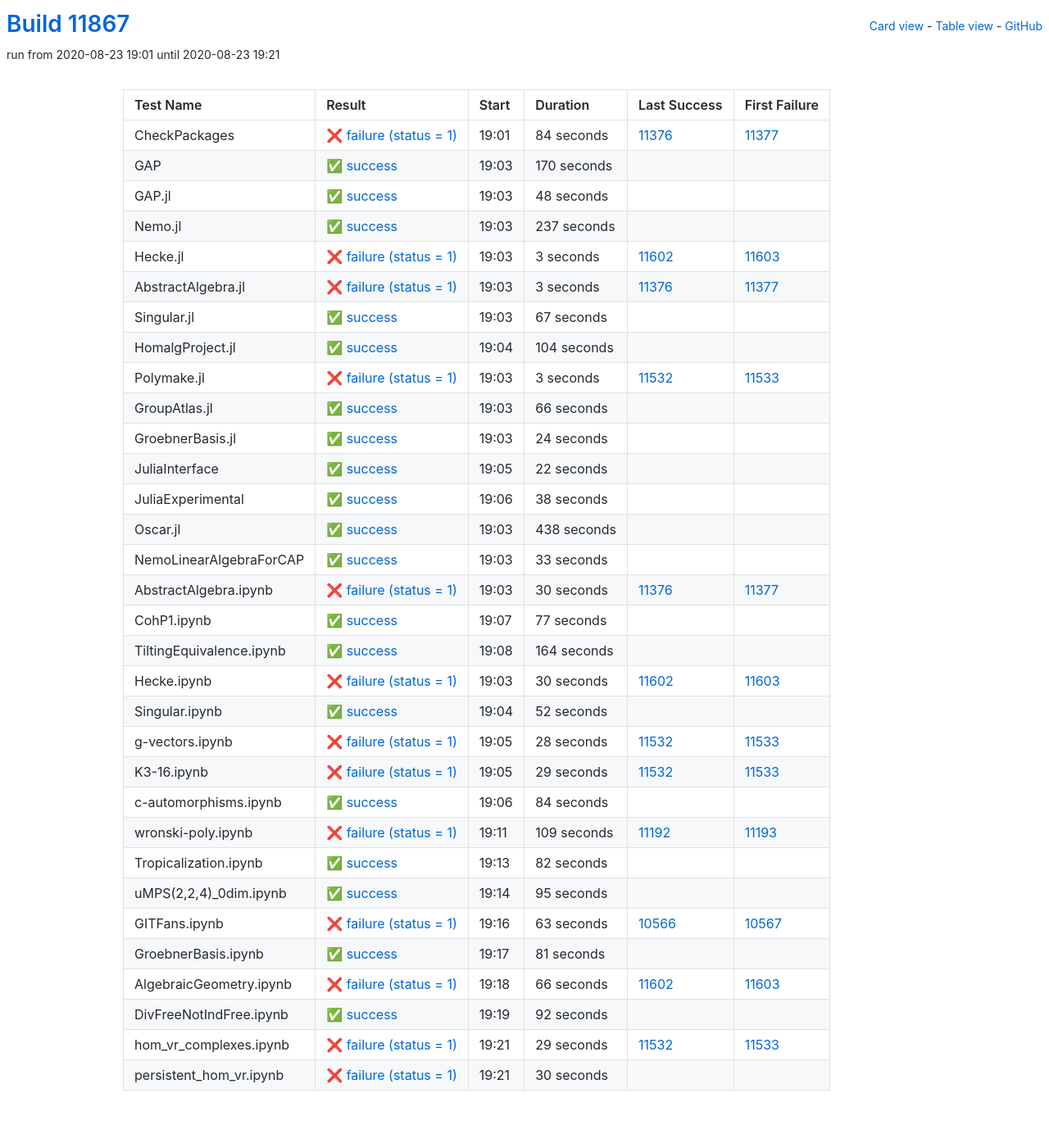
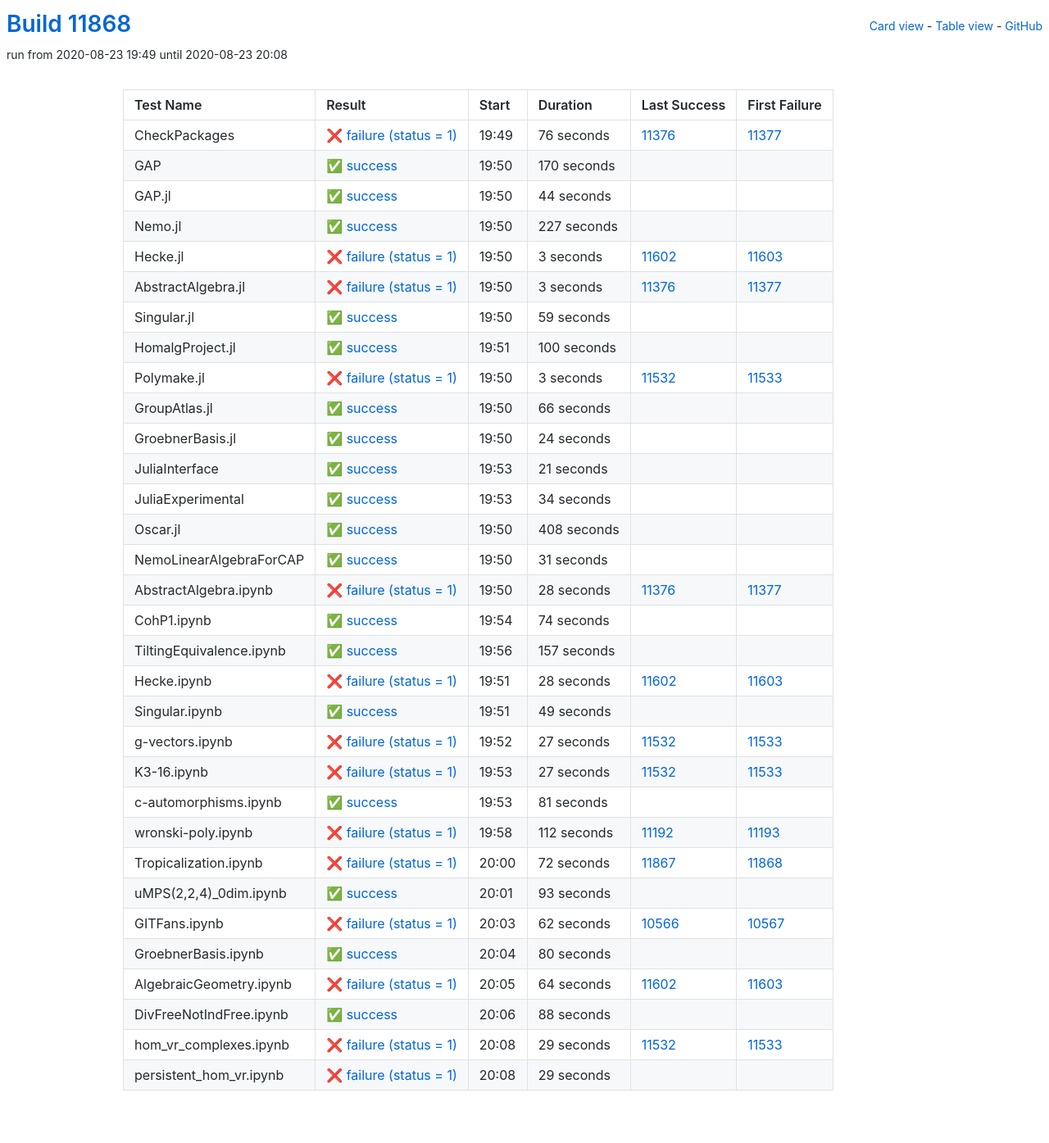
Before and after one commit to oscar-system/oscar-ci-status, a Jekyll site: the page built from table.html, in a window 1280 px wide. Shown: the whole page at 82% size. Built offline with Jekyll 4.4.1, drawn with Linux system fonts in a browser that asks for light colours.

Commit message:
Build #11868

```diff
--- a/_data/ci.yml
+++ b/_data/ci.yml
@@ -1,6 +1,6 @@
 ---
-build: 11867
-build_url: https://oscarci.mathematik.uni-kl.de/job/oscar/11867/
+build: 11868
+build_url: https://oscarci.mathematik.uni-kl.de/job/oscar/11868/
 job: oscar
 organization: oscar-system
 repo: oscar-ci-status
@@ -8,20 +8,20 @@
 tests:
 - name: CheckPackages
   id: checkpackages
-  log: https://oscarci.mathematik.uni-kl.de/job/oscar/11867/artifact/logs/build-11867/CheckPackages.log
-  start: 2020-08-23 19:01
+  log: https://oscarci.mathematik.uni-kl.de/job/oscar/11868/artifact/logs/build-11868/CheckPackages.log
+  start: 2020-08-23 19:49
   success: false
   exitcode: 1
   status: failure
-  duration: 84
+  duration: 76
   last_success: 11376
   last_success_url: https://oscarci.mathematik.uni-kl.de/job/oscar/11376/
   first_failure: 11377
   first_failure_url: https://oscarci.mathematik.uni-kl.de/job/oscar/11377/
 - name: GAP
   id: gap
-  log: https://oscarci.mathematik.uni-kl.de/job/oscar/11867/artifact/logs/build-11867/GAP.log
-  start: 2020-08-23 19:03
+  log: https://oscarci.mathematik.uni-kl.de/job/oscar/11868/artifact/logs/build-11868/GAP.log
+  start: 2020-08-23 19:50
   success: true
   exitcode: 0
   status: success
@@ -32,32 +32,32 @@
   first_failure_url:
 - name: GAP.jl
   id: gap-jl
-  log: https://oscarci.mathematik.uni-kl.de/job/oscar/11867/artifact/logs/build-11867/GAP.jl.log
-  start: 2020-08-23 19:03
+  log: https://oscarci.mathematik.uni-kl.de/job/oscar/11868/artifact/logs/build-11868/GAP.jl.log
+  start: 2020-08-23 19:50
   success: true
   exitcode: 0
   status: success
-  duration: 48
+  duration: 44
   last_success: false
   last_success_url:
   first_failure: false
   first_failure_url:
 - name: Nemo.jl
   id: nemo-jl
-  log: https://oscarci.mathematik.uni-kl.de/job/oscar/11867/artifact/logs/build-11867/Nemo.jl.log
-  start: 2020-08-23 19:03
+  log: https://oscarci.mathematik.uni-kl.de/job/oscar/11868/artifact/logs/build-11868/Nemo.jl.log
+  start: 2020-08-23 19:50
   success: true
   exitcode: 0
   status: success
-  duration: 237
+  duration: 227
   last_success: false
   last_success_url:
   first_failure: false
   first_failure_url:
 - name: Hecke.jl
   id: hecke-jl
-  log: https://oscarci.mathematik.uni-kl.de/job/oscar/11867/artifact/logs/build-11867/Hecke.jl.log
-  start: 2020-08-23 19:03
+  log: https://oscarci.mathematik.uni-kl.de/job/oscar/11868/artifact/logs/build-11868/Hecke.jl.log
+  start: 2020-08-23 19:50
   success: false
   exitcode: 1
   status: failure
@@ -68,8 +68,8 @@
   first_failure_url: https://oscarci.mathematik.uni-kl.de/job/oscar/11603/
 - name: AbstractAlgebra.jl
   id: abstractalgebra-jl
-  log: https://oscarci.mathematik.uni-kl.de/job/oscar/11867/artifact/logs/build-11867/AbstractAlgebra.jl.log
-  start: 2020-08-23 19:03
+  log: https://oscarci.mathematik.uni-kl.de/job/oscar/11868/artifact/logs/build-11868/AbstractAlgebra.jl.log
+  start: 2020-08-23 19:50
   success: false
   exitcode: 1
   status: failure
@@ -80,32 +80,32 @@
   first_failure_url: https://oscarci.mathematik.uni-kl.de/job/oscar/11377/
 - name: Singular.jl
   id: singular-jl
-  log: https://oscarci.mathematik.uni-kl.de/job/oscar/11867/artifact/logs/build-11867/Singular.jl.log
-  start: 2020-08-23 19:03
+  log: https://oscarci.mathematik.uni-kl.de/job/oscar/11868/artifact/logs/build-11868/Singular.jl.log
+  start: 2020-08-23 19:50
   success: true
   exitcode: 0
   status: success
-  duration: 67
+  duration: 59
   last_success: false
   last_success_url:
   first_failure: false
   first_failure_url:
 - name: HomalgProject.jl
   id: homalgproject-jl
-  log: https://oscarci.mathematik.uni-kl.de/job/oscar/11867/artifact/logs/build-11867/HomalgProject.jl.log
-  start: 2020-08-23 19:04
+  log: https://oscarci.mathematik.uni-kl.de/job/oscar/11868/artifact/logs/build-11868/HomalgProject.jl.log
+  start: 2020-08-23 19:51
   success: true
   exitcode: 0
   status: success
-  duration: 104
+  duration: 100
   last_success: false
   last_success_url:
   first_failure: false
   first_failure_url:
 - name: Polymake.jl
   id: polymake-jl
-  log: https://oscarci.mathematik.uni-kl.de/job/oscar/11867/artifact/logs/build-11867/Polymake.jl.log
-  start: 2020-08-23 19:03
+  log: https://oscarci.mathematik.uni-kl.de/job/oscar/11868/artifact/logs/build-11868/Polymake.jl.log
+  start: 2020-08-23 19:50
   success: false
   exitcode: 1
   status: failure
@@ -116,8 +116,8 @@
   first_failure_url: https://oscarci.mathematik.uni-kl.de/job/oscar/11533/
 - name: GroupAtlas.jl
   id: groupatlas-jl
-  log: https://oscarci.mathematik.uni-kl.de/job/oscar/11867/artifact/logs/build-11867/GroupAtlas.jl.log
-  start: 2020-08-23 19:03
+  log: https://oscarci.mathematik.uni-kl.de/job/oscar/11868/artifact/logs/build-11868/GroupAtlas.jl.log
+  start: 2020-08-23 19:50
   success: true
   exitcode: 0
   status: success
@@ -128,8 +128,8 @@
   first_failure_url:
 - name: GroebnerBasis.jl
   id: groebnerbasis-jl
-  log: https://oscarci.mathematik.uni-kl.de/job/oscar/11867/artifact/logs/build-11867/GroebnerBasis.jl.log
-  start: 2020-08-23 19:03
+  log: https://oscarci.mathematik.uni-kl.de/job/oscar/11868/artifact/logs/build-11868/GroebnerBasis.jl.log
+  start: 2020-08-23 19:50
   success: true
   exitcode: 0
   status: success
@@ -140,200 +140,140 @@
   first_failure_url:
 - name: JuliaInterface
   id: juliainterface
-  log: https://oscarci.mathematik.uni-kl.de/job/oscar/11867/artifact/logs/build-11867/JuliaInterface.log
-  start: 2020-08-23 19:05
+  log: https://oscarci.mathematik.uni-kl.de/job/oscar/11868/artifact/logs/build-11868/JuliaInterface.log
+  start: 2020-08-23 19:53
   success: true
   exitcode: 0
   status: success
-  duration: 22
+  duration: 21
   last_success: false
   last_success_url:
   first_failure: false
   first_failure_url:
 - name: JuliaExperimental
   id: juliaexperimental
-  log: https://oscarci.mathematik.uni-kl.de/job/oscar/11867/artifact/logs/build-11867/JuliaExperimental.log
-  start: 2020-08-23 19:06
+  log: https://oscarci.mathematik.uni-kl.de/job/oscar/11868/artifact/logs/build-11868/JuliaExperimental.log
+  start: 2020-08-23 19:53
   success: true
   exitcode: 0
   status: success
-  duration: 38
+  duration: 34
   last_success: false
   last_success_url:
   first_failure: false
   first_failure_url:
 - name: Oscar.jl
   id: oscar-jl
-  log: https://oscarci.mathematik.uni-kl.de/job/oscar/11867/artifact/logs/build-11867/Oscar.jl.log
-  start: 2020-08-23 19:03
+  log: https://oscarci.mathematik.uni-kl.de/job/oscar/11868/artifact/logs/build-11868/Oscar.jl.log
+  start: 2020-08-23 19:50
   success: true
   exitcode: 0
   status: success
-  duration: 438
+  duration: 408
   last_success: false
   last_success_url:
   first_failure: false
   first_failure_url:
 - name: NemoLinearAlgebraForCAP
   id: nemolinearalgebraforcap
-  log: https://oscarci.mathematik.uni-kl.de/job/oscar/11867/artifact/logs/build-11867/NemoLinearAlgebraForCAP.log
-  start: 2020-08-23 19:03
+  log: https://oscarci.mathematik.uni-kl.de/job/oscar/11868/artifact/logs/build-11868/NemoLinearAlgebraForCAP.log
+  start: 2020-08-23 19:50
   success: true
   exitcode: 0
   status: success
-  duration: 33
+  duration: 31
   last_success: false
   last_success_url:
   first_failure: false
   first_failure_url:
 - name: AbstractAlgebra.ipynb
   id: abstractalgebra-ipynb
-  log: https://oscarci.mathematik.uni-kl.de/job/oscar/11867/artifact/logs/build-11867/AbstractAlgebra.ipynb.log
-  start: 2020-08-23 19:03
+  log: https://oscarci.mathematik.uni-kl.de/job/oscar/11868/artifact/logs/build-11868/AbstractAlgebra.ipynb.log
+  start: 2020-08-23 19:50
   success: false
   exitcode: 1
   status: failure
-  duration: 30
+  duration: 28
   last_success: 11376
   last_success_url: https://oscarci.mathematik.uni-kl.de/job/oscar/11376/
   first_failure: 11377
   first_failure_url: https://oscarci.mathematik.uni-kl.de/job/oscar/11377/
 - name: CohP1.ipynb
   id: cohp1-ipynb
-  log: https://oscarci.mathematik.uni-kl.de/job/oscar/11867/artifact/logs/build-11867/CohP1.ipynb.log
-  start: 2020-08-23 19:07
+  log: https://oscarci.mathematik.uni-kl.de/job/oscar/11868/artifact/logs/build-11868/CohP1.ipynb.log
+  start: 2020-08-23 19:54
   success: true
   exitcode: 0
   status: success
-  duration: 77
+  duration: 74
   last_success: false
   last_success_url:
   first_failure: false
   first_failure_url:
 - name: TiltingEquivalence.ipynb
   id: tiltingequivalence-ipynb
-  log: https://oscarci.mathematik.uni-kl.de/job/oscar/11867/artifact/logs/build-11867/TiltingEquivalence.ipynb.log
-  start: 2020-08-23 19:08
+  log: https://oscarci.mathematik.uni-kl.de/job/oscar/11868/artifact/logs/build-11868/TiltingEquivalence.ipynb.log
+  start: 2020-08-23 19:56
   success: true
   exitcode: 0
   status: success
-  duration: 164
+  duration: 157
   last_success: false
   last_success_url:
   first_failure: false
   first_failure_url:
 - name: Hecke.ipynb
   id: hecke-ipynb
-  log: https://oscarci.mathematik.uni-kl.de/job/oscar/11867/artifact/logs/build-11867/Hecke.ipynb.log
-  start: 2020-08-23 19:03
+  log: https://oscarci.mathematik.uni-kl.de/job/oscar/11868/artifact/logs/build-11868/Hecke.ipynb.log
+  start: 2020-08-23 19:51
   success: false
   exitcode: 1
   status: failure
-  duration: 30
+  duration: 28
   last_success: 11602
   last_success_url: https://oscarci.mathematik.uni-kl.de/job/oscar/11602/
   first_failure: 11603
   first_failure_url: https://oscarci.mathematik.uni-kl.de/job/oscar/11603/
 - name: Singular.ipynb
   id: singular-ipynb
-  log: https://oscarci.mathematik.uni-kl.de/job/oscar/11867/artifact/logs/build-11867/Singular.ipynb.log
-  start: 2020-08-23 19:04
+  log: https://oscarci.mathematik.uni-kl.de/job/oscar/11868/artifact/logs/build-11868/Singular.ipynb.log
+  start: 2020-08-23 19:51
   success: true
   exitcode: 0
   status: success
-  duration: 52
+  duration: 49
   last_success: false
   last_success_url:
   first_failure: false
   first_failure_url:
 - name: g-vectors.ipynb
   id: g-vectors-ipynb
-  log: https://oscarci.mathematik.uni-kl.de/job/oscar/11867/artifact/logs/build-11867/g-vectors.ipynb.log
-  start: 2020-08-23 19:05
+  log: https://oscarci.mathematik.uni-kl.de/job/oscar/11868/artifact/logs/build-11868/g-vectors.ipynb.log
+  start: 2020-08-23 19:52
   success: false
   exitcode: 1
   status: failure
-  duration: 28
+  duration: 27
   last_success: 11532
   last_success_url: https://oscarci.mathematik.uni-kl.de/job/oscar/11532/
   first_failure: 11533
   first_failure_url: https://oscarci.mathematik.uni-kl.de/job/oscar/11533/
 - name: K3-16.ipynb
   id: k3-16-ipynb
-  log: https://oscarci.mathematik.uni-kl.de/job/oscar/11867/artifact/logs/build-11867/K3-16.ipynb.log
-  start: 2020-08-23 19:05
+  log: https://oscarci.mathematik.uni-kl.de/job/oscar/11868/artifact/logs/build-11868/K3-16.ipynb.log
+  start: 2020-08-23 19:53
   success: false
   exitcode: 1
   status: failure
-  duration: 29
+  duration: 27
   last_success: 11532
   last_success_url: https://oscarci.mathematik.uni-kl.de/job/oscar/11532/
   first_failure: 11533
   first_failure_url: https://oscarci.mathematik.uni-kl.de/job/oscar/11533/
 - name: c-automorphisms.ipynb
   id: c-automorphisms-ipynb
-  log: https://oscarci.mathematik.uni-kl.de/job/oscar/11867/artifact/logs/build-11867/c-automorphisms.ipynb.log
-  start: 2020-08-23 19:06
-  success: true
-  exitcode: 0
-  status: success
-  duration: 84
-  last_success: false
-  last_success_url:
-  first_failure: false
-  first_failure_url:
-- name: wronski-poly.ipynb
-  id: wronski-poly-ipynb
-  log: https://oscarci.mathematik.uni-kl.de/job/oscar/11867/artifact/logs/build-11867/wronski-poly.ipynb.log
-  start: 2020-08-23 19:11
-  success: false
-  exitcode: 1
-  status: failure
-  duration: 109
-  last_success: 11192
-  last_success_url: https://oscarci.mathematik.uni-kl.de/job/oscar/11192/
-  first_failure: 11193
-  first_failure_url: https://oscarci.mathematik.uni-kl.de/job/oscar/11193/
-- name: Tropicalization.ipynb
-  id: tropicalization-ipynb
-  log: https://oscarci.mathematik.uni-kl.de/job/oscar/11867/artifact/logs/build-11867/Tropicalization.ipynb.log
-  start: 2020-08-23 19:13
-  success: true
-  exitcode: 0
-  status: success
-  duration: 82
-  last_success: false
-  last_success_url:
-  first_failure: false
-  first_failure_url:
-- name: uMPS(2,2,4)_0dim.ipynb
-  id: umps-2-2-4-0dim-ipynb
-  log: https://oscarci.mathematik.uni-kl.de/job/oscar/11867/artifact/logs/build-11867/uMPS-2-2-4-_0dim.ipynb.log
-  start: 2020-08-23 19:14
-  success: true
-  exitcode: 0
-  status: success
-  duration: 95
-  last_success: false
-  last_success_url:
-  first_failure: false
-  first_failure_url:
-- name: GITFans.ipynb
-  id: gitfans-ipynb
-  log: https://oscarci.mathematik.uni-kl.de/job/oscar/11867/artifact/logs/build-11867/GITFans.ipynb.log
-  start: 2020-08-23 19:16
-  success: false
-  exitcode: 1
-  status: failure
-  duration: 63
-  last_success: 10566
-  last_success_url: https://oscarci.mathematik.uni-kl.de/job/oscar/10566/
-  first_failure: 10567
-  first_failure_url: https://oscarci.mathematik.uni-kl.de/job/oscar/10567/
-- name: GroebnerBasis.ipynb
-  id: groebnerbasis-ipynb
-  log: https://oscarci.mathematik.uni-kl.de/job/oscar/11867/artifact/logs/build-11867/GroebnerBasis.ipynb.log
-  start: 2020-08-23 19:17
+  log: https://oscarci.mathematik.uni-kl.de/job/oscar/11868/artifact/logs/build-11868/c-automorphisms.ipynb.log
+  start: 2020-08-23 19:53
   success: true
   exitcode: 0
   status: success
@@ -342,34 +282,94 @@
   last_success_url:
   first_failure: false
   first_failure_url:
-- name: AlgebraicGeometry.ipynb
-  id: algebraicgeometry-ipynb
-  log: https://oscarci.mathematik.uni-kl.de/job/oscar/11867/artifact/logs/build-11867/AlgebraicGeometry.ipynb.log
-  start: 2020-08-23 19:18
+- name: wronski-poly.ipynb
+  id: wronski-poly-ipynb
+  log: https://oscarci.mathematik.uni-kl.de/job/oscar/11868/artifact/logs/build-11868/wronski-poly.ipynb.log
+  start: 2020-08-23 19:58
   success: false
   exitcode: 1
   status: failure
-  duration: 66
+  duration: 112
+  last_success: 11192
+  last_success_url: https://oscarci.mathematik.uni-kl.de/job/oscar/11192/
+  first_failure: 11193
+  first_failure_url: https://oscarci.mathematik.uni-kl.de/job/oscar/11193/
+- name: Tropicalization.ipynb
+  id: tropicalization-ipynb
+  log: https://oscarci.mathematik.uni-kl.de/job/oscar/11868/artifact/logs/build-11868/Tropicalization.ipynb.log
+  start: 2020-08-23 20:00
+  success: false
+  exitcode: 1
+  status: failure
+  duration: 72
+  last_success: 11867
+  last_success_url: https://oscarci.mathematik.uni-kl.de/job/oscar/11867/
+  first_failure: 11868
+  first_failure_url: https://oscarci.mathematik.uni-kl.de/job/oscar/11868/
+- name: uMPS(2,2,4)_0dim.ipynb
+  id: umps-2-2-4-0dim-ipynb
+  log: https://oscarci.mathematik.uni-kl.de/job/oscar/11868/artifact/logs/build-11868/uMPS-2-2-4-_0dim.ipynb.log
+  start: 2020-08-23 20:01
+  success: true
+  exitcode: 0
+  status: success
+  duration: 93
+  last_success: false
+  last_success_url:
+  first_failure: false
+  first_failure_url:
+- name: GITFans.ipynb
+  id: gitfans-ipynb
+  log: https://oscarci.mathematik.uni-kl.de/job/oscar/11868/artifact/logs/build-11868/GITFans.ipynb.log
+  start: 2020-08-23 20:03
+  success: false
+  exitcode: 1
+  status: failure
+  duration: 62
+  last_success: 10566
+  last_success_url: https://oscarci.mathematik.uni-kl.de/job/oscar/10566/
+  first_failure: 10567
+  first_failure_url: https://oscarci.mathematik.uni-kl.de/job/oscar/10567/
+- name: GroebnerBasis.ipynb
+  id: groebnerbasis-ipynb
+  log: https://oscarci.mathematik.uni-kl.de/job/oscar/11868/artifact/logs/build-11868/GroebnerBasis.ipynb.log
+  start: 2020-08-23 20:04
+  success: true
+  exitcode: 0
+  status: success
+  duration: 80
+  last_success: false
+  last_success_url:
+  first_failure: false
+  first_failure_url:
+- name: AlgebraicGeometry.ipynb
+  id: algebraicgeometry-ipynb
+  log: https://oscarci.mathematik.uni-kl.de/job/oscar/11868/artifact/logs/build-11868/AlgebraicGeometry.ipynb.log
+  start: 2020-08-23 20:05
+  success: false
+  exitcode: 1
+  status: failure
+  duration: 64
   last_success: 11602
   last_success_url: https://oscarci.mathematik.uni-kl.de/job/oscar/11602/
   first_failure: 11603
   first_failure_url: https://oscarci.mathematik.uni-kl.de/job/oscar/11603/
 - name: DivFreeNotIndFree.ipynb
   id: divfreenotindfree-ipynb
-  log: https://oscarci.mathematik.uni-kl.de/job/oscar/11867/artifact/logs/build-11867/DivFreeNotIndFree.ipynb.log
-  start: 2020-08-23 19:19
+  log: https://oscarci.mathematik.uni-kl.de/job/oscar/11868/artifact/logs/build-11868/DivFreeNotIndFree.ipynb.log
+  start: 2020-08-23 20:06
   success: true
   exitcode: 0
   status: success
-  duration: 92
+  duration: 88
   last_success: false
   last_success_url:
   first_failure: false
   first_failure_url:
 - name: hom_vr_complexes.ipynb
   id: hom-vr-complexes-ipynb
-  log: https://oscarci.mathematik.uni-kl.de/job/oscar/11867/artifact/logs/build-11867/hom_vr_complexes.ipynb.log
-  start: 2020-08-23 19:21
+  log: https://oscarci.mathematik.uni-kl.de/job/oscar/11868/artifact/logs/build-11868/hom_vr_complexes.ipynb.log
+  start: 2020-08-23 20:08
   success: false
   exitcode: 1
   status: failure
@@ -380,12 +380,12 @@
   first_failure_url: https://oscarci.mathematik.uni-kl.de/job/oscar/11533/
 - name: persistent_hom_vr.ipynb
   id: persistent-hom-vr-ipynb
-  log: https://oscarci.mathematik.uni-kl.de/job/oscar/11867/artifact/logs/build-11867/persistent_hom_vr.ipynb.log
-  start: 2020-08-23 19:21
+  log: https://oscarci.mathematik.uni-kl.de/job/oscar/11868/artifact/logs/build-11868/persistent_hom_vr.ipynb.log
+  start: 2020-08-23 20:08
   success: false
   exitcode: 1
   status: failure
-  duration: 30
+  duration: 29
   last_success: false
   last_success_url:
   first_failure: false
```
Also changed, not shown: README.md.
